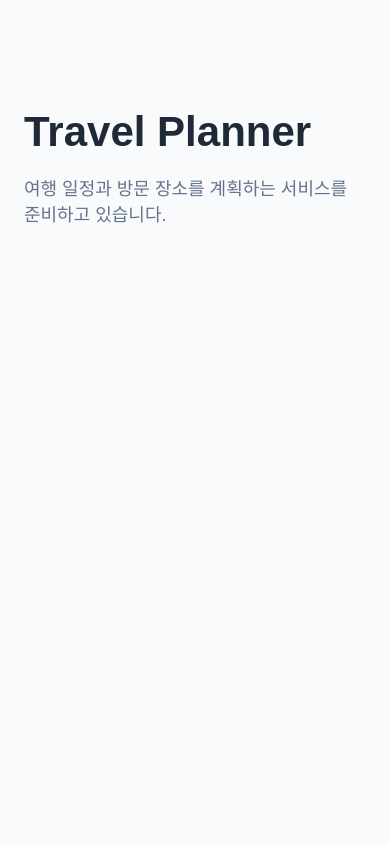
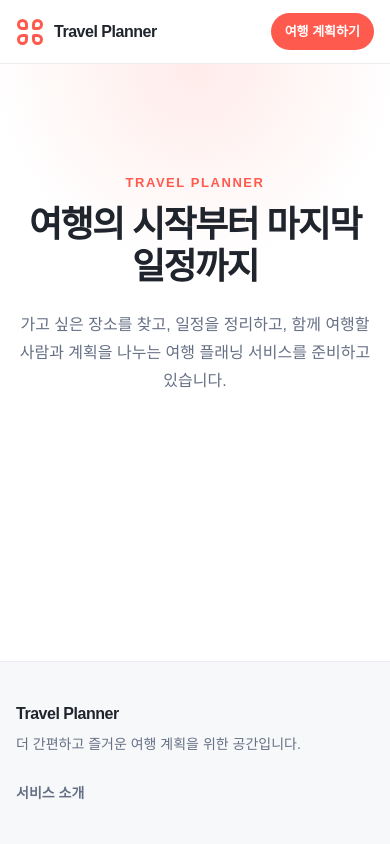
Before and after one commit to noblesi/travel-planner, a Java web app: page / in a window 390 px wide. Run offline with Spring Boot 4, a stand-in JSP engine, Linux system fonts and the light colour scheme.

Commit message:
JSP 공통 레이아웃과 반응형 스타일 추가

```diff
--- /dev/null
+++ b/backend/src/main/resources/static/css/layout.css
@@ -0,0 +1,284 @@
+:root {
+    --color-primary: #ff5a4e;
+    --color-primary-dark: #e8443a;
+    --color-text: #20242c;
+    --color-text-muted: #667085;
+    --color-border: #eaecf0;
+    --color-surface: #ffffff;
+    --color-surface-subtle: #f7f8fa;
+    --content-width: 1180px;
+    --header-height: 72px;
+    font-family: Pretendard, "Noto Sans KR", "Apple SD Gothic Neo", Arial, sans-serif;
+    color: var(--color-text);
+    background: var(--color-surface);
+    line-height: 1.5;
+}
+
+* {
+    box-sizing: border-box;
+}
+
+html {
+    scroll-behavior: smooth;
+}
+
+body {
+    min-width: 320px;
+    min-height: 100vh;
+    margin: 0;
+    display: flex;
+    flex-direction: column;
+    background: var(--color-surface);
+}
+
+a {
+    color: inherit;
+    text-decoration: none;
+}
+
+a:focus-visible {
+    outline: 3px solid rgba(255, 90, 78, 0.3);
+    outline-offset: 3px;
+}
+
+.content-container {
+    width: min(100% - 48px, var(--content-width));
+    margin-inline: auto;
+}
+
+.skip-link {
+    position: fixed;
+    top: 8px;
+    left: 8px;
+    z-index: 100;
+    padding: 10px 14px;
+    border-radius: 8px;
+    color: #ffffff;
+    background: var(--color-text);
+    transform: translateY(-160%);
+    transition: transform 150ms ease;
+}
+
+.skip-link:focus {
+    transform: translateY(0);
+}
+
+.site-header {
+    position: sticky;
+    top: 0;
+    z-index: 20;
+    height: var(--header-height);
+    border-bottom: 1px solid var(--color-border);
+    background: rgba(255, 255, 255, 0.96);
+    backdrop-filter: blur(12px);
+}
+
+.site-header__inner {
+    height: 100%;
+    display: flex;
+    align-items: center;
+    justify-content: space-between;
+    gap: 24px;
+}
+
+.brand {
+    display: inline-flex;
+    align-items: center;
+    gap: 10px;
+    flex-shrink: 0;
+}
+
+.brand__mark {
+    position: relative;
+    width: 28px;
+    height: 28px;
+    display: inline-block;
+}
+
+.brand__mark span {
+    position: absolute;
+    width: 11px;
+    height: 11px;
+    border: 3px solid var(--color-primary);
+    border-radius: 7px 7px 3px;
+}
+
+.brand__mark span:nth-child(1) {
+    top: 1px;
+    left: 1px;
+}
+
+.brand__mark span:nth-child(2) {
+    top: 1px;
+    right: 1px;
+    transform: rotate(90deg);
+}
+
+.brand__mark span:nth-child(3) {
+    right: 1px;
+    bottom: 1px;
+    transform: rotate(180deg);
+}
+
+.brand__mark span:nth-child(4) {
+    bottom: 1px;
+    left: 1px;
+    transform: rotate(270deg);
+}
+
+.brand__name {
+    font-size: 18px;
+    font-weight: 800;
+    letter-spacing: -0.03em;
+}
+
+.primary-nav,
+.footer-nav {
+    display: flex;
+    align-items: center;
+    gap: 28px;
+    font-size: 14px;
+    font-weight: 600;
+}
+
+.primary-nav > a:not(.primary-nav__action),
+.footer-nav a {
+    color: var(--color-text-muted);
+}
+
+.primary-nav > a:not(.primary-nav__action):hover,
+.footer-nav a:hover {
+    color: var(--color-text);
+}
+
+.primary-nav__action {
+    padding: 10px 18px;
+    border-radius: 999px;
+    color: #ffffff;
+    background: var(--color-primary);
+    transition: background 150ms ease, transform 150ms ease;
+}
+
+.primary-nav__action:hover {
+    background: var(--color-primary-dark);
+    transform: translateY(-1px);
+}
+
+.site-main {
+    flex: 1;
+}
+
+.intro {
+    min-height: 520px;
+    display: grid;
+    place-items: center;
+    text-align: center;
+    background:
+        radial-gradient(circle at 50% 0%, rgba(255, 90, 78, 0.12), transparent 42%),
+        var(--color-surface);
+}
+
+.intro__content {
+    max-width: 760px;
+    padding-block: 96px;
+}
+
+.intro__eyebrow {
+    margin: 0 0 12px;
+    color: var(--color-primary);
+    font-size: 13px;
+    font-weight: 800;
+    letter-spacing: 0.12em;
+}
+
+.intro h1 {
+    margin: 0;
+    font-size: clamp(36px, 6vw, 60px);
+    line-height: 1.15;
+    letter-spacing: -0.045em;
+}
+
+.intro__description {
+    max-width: 660px;
+    margin: 24px auto 0;
+    color: var(--color-text-muted);
+    font-size: clamp(16px, 2vw, 19px);
+    line-height: 1.75;
+    word-break: keep-all;
+}
+
+.site-footer {
+    border-top: 1px solid var(--color-border);
+    background: var(--color-surface-subtle);
+}
+
+.site-footer__inner {
+    min-height: 164px;
+    padding-block: 40px;
+    display: flex;
+    align-items: center;
+    justify-content: space-between;
+    gap: 40px;
+}
+
+.site-footer__brand p {
+    margin: 8px 0 0;
+    color: var(--color-text-muted);
+    font-size: 14px;
+}
+
+@media (max-width: 720px) {
+    :root {
+        --header-height: 64px;
+    }
+
+    .content-container {
+        width: min(100% - 32px, var(--content-width));
+    }
+
+    .brand__name {
+        font-size: 16px;
+    }
+
+    .primary-nav {
+        gap: 12px;
+    }
+
+    .primary-nav > a:not(.primary-nav__action) {
+        display: none;
+    }
+
+    .primary-nav__action {
+        padding: 9px 14px;
+        font-size: 13px;
+    }
+
+    .intro {
+        min-height: 440px;
+    }
+
+    .intro__content {
+        padding-block: 72px;
+    }
+
+    .site-footer__inner {
+        align-items: flex-start;
+        flex-direction: column;
+        gap: 28px;
+    }
+
+    .footer-nav {
+        gap: 20px;
+    }
+}
+
+@media (prefers-reduced-motion: reduce) {
+    html {
+        scroll-behavior: auto;
+    }
+
+    .skip-link,
+    .primary-nav__action {
+        transition: none;
+    }
+}
--- /dev/null
+++ b/backend/src/main/webapp/WEB-INF/jsp/common/footer.jspf
@@ -0,0 +1,12 @@
+<footer class="site-footer">
+    <div class="content-container site-footer__inner">
+        <div class="site-footer__brand">
+            <span class="brand__name">${applicationName}</span>
+            <p>더 간편하고 즐거운 여행 계획을 위한 공간입니다.</p>
+        </div>
+
+        <nav class="footer-nav" aria-label="하단 메뉴">
+            <a href="${pageContext.request.contextPath}/#service-introduction">서비스 소개</a>
+        </nav>
+    </div>
+</footer>
--- /dev/null
+++ b/backend/src/main/webapp/WEB-INF/jsp/common/header.jspf
@@ -0,0 +1,20 @@
+<header class="site-header">
+    <div class="content-container site-header__inner">
+        <a class="brand" href="${pageContext.request.contextPath}/" aria-label="${applicationName} 홈">
+            <span class="brand__mark" aria-hidden="true">
+                <span></span>
+                <span></span>
+                <span></span>
+                <span></span>
+            </span>
+            <span class="brand__name">${applicationName}</span>
+        </a>
+
+        <nav class="primary-nav" aria-label="주요 메뉴">
+            <a href="${pageContext.request.contextPath}/#service-introduction">서비스 소개</a>
+            <a class="primary-nav__action" href="${pageContext.request.contextPath}/#service-introduction">
+                여행 계획하기
+            </a>
+        </nav>
+    </div>
+</header>
--- a/backend/src/main/webapp/WEB-INF/jsp/index.jsp
+++ b/backend/src/main/webapp/WEB-INF/jsp/index.jsp
@@ -4,19 +4,28 @@
 <head>
     <meta charset="UTF-8">
     <meta name="viewport" content="width=device-width, initial-scale=1.0">
+    <meta name="description" content="여행 일정과 방문 장소를 한곳에서 계획하는 Travel Planner">
     <title>${applicationName}</title>
-    <style>
-        :root { font-family: Arial, sans-serif; color: #1f2937; background: #f8fafc; }
-        body { margin: 0; }
-        main { max-width: 960px; margin: 0 auto; padding: 80px 24px; }
-        h1 { margin-bottom: 12px; font-size: 42px; }
-        p { color: #64748b; font-size: 18px; }
-    </style>
+    <link rel="stylesheet" href="${pageContext.request.contextPath}/css/layout.css">
 </head>
 <body>
-<main>
-    <h1>${applicationName}</h1>
-    <p>여행 일정과 방문 장소를 계획하는 서비스를 준비하고 있습니다.</p>
+<a class="skip-link" href="#main-content">본문 바로가기</a>
+
+<%@ include file="common/header.jspf" %>
+
+<main id="main-content" class="site-main">
+    <section class="intro" id="service-introduction" aria-labelledby="intro-title">
+        <div class="content-container intro__content">
+            <p class="intro__eyebrow">TRAVEL PLANNER</p>
+            <h1 id="intro-title">여행의 시작부터 마지막 일정까지</h1>
+            <p class="intro__description">
+                가고 싶은 장소를 찾고, 일정을 정리하고, 함께 여행할 사람과 계획을 나누는
+                여행 플래닝 서비스를 준비하고 있습니다.
+            </p>
+        </div>
+    </section>
 </main>
+
+<%@ include file="common/footer.jspf" %>
 </body>
 </html>
```
Also changed, not shown: 1 other file.
